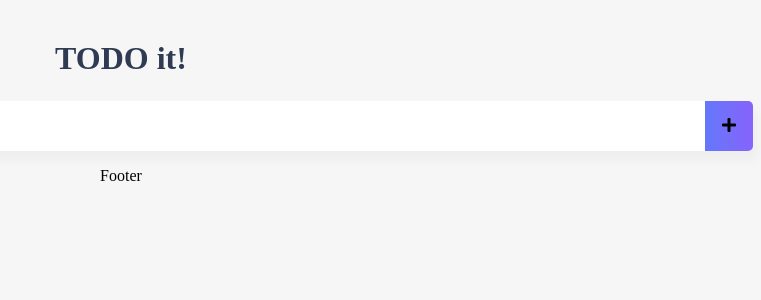
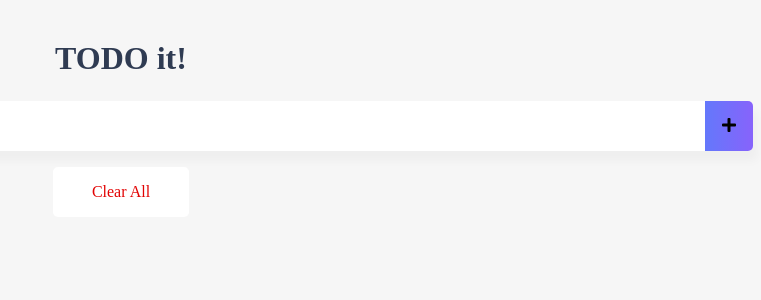
Before and after one commit to yongho1/todo, a Vue app: page / in a window 1280 px wide. Shown: the top 300 px of the page, without its empty margins (519-1280 px from the left). Built offline with nearby package versions, Linux system fonts and the light colour scheme.

Commit message:
20200428

```diff
--- a/src/components/TodoFooter.vue
+++ b/src/components/TodoFooter.vue
@@ -1,10 +1,31 @@
 <template>
-  <div>Footer</div>
+  <div class="clearAllContainer">
+    <span class="clearAllBtn" v-on:click="clearTodo">Clear All</span>
+  </div>
 </template>
 
+
 <script>
-export default {};
+export default {
+  methods: {
+    clearTodo: function() {
+      localStorage.clear();
+    }
+  }
+};
 </script>
 
-<style>
+<style scoped>
+.clearAllContainer {
+  width: 8.5rem;
+  height: 50px;
+  margin: 0 auto;
+  line-height: 50px;
+  border-radius: 5px;
+  background-color: white;
+}
+.clearAllBtn {
+  display: block;
+  color: #e20303;
+}
 </style>
```
